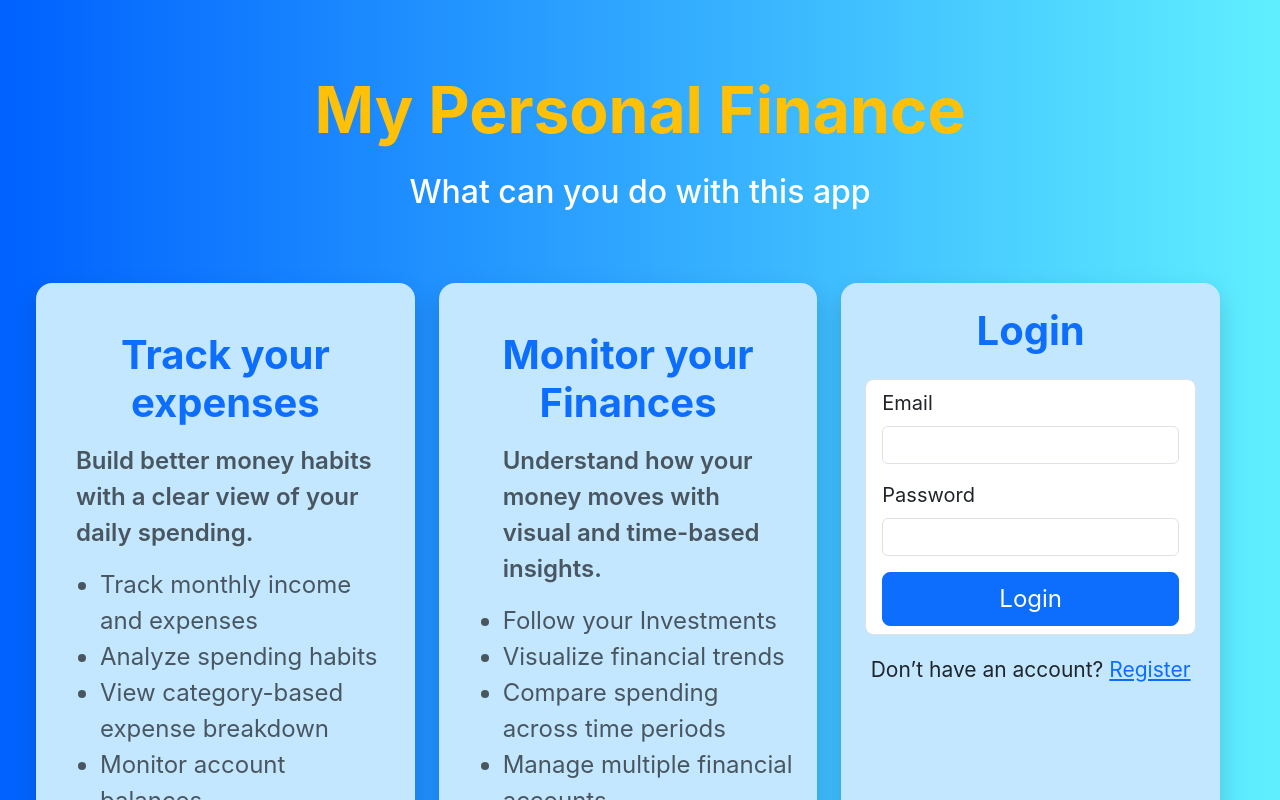
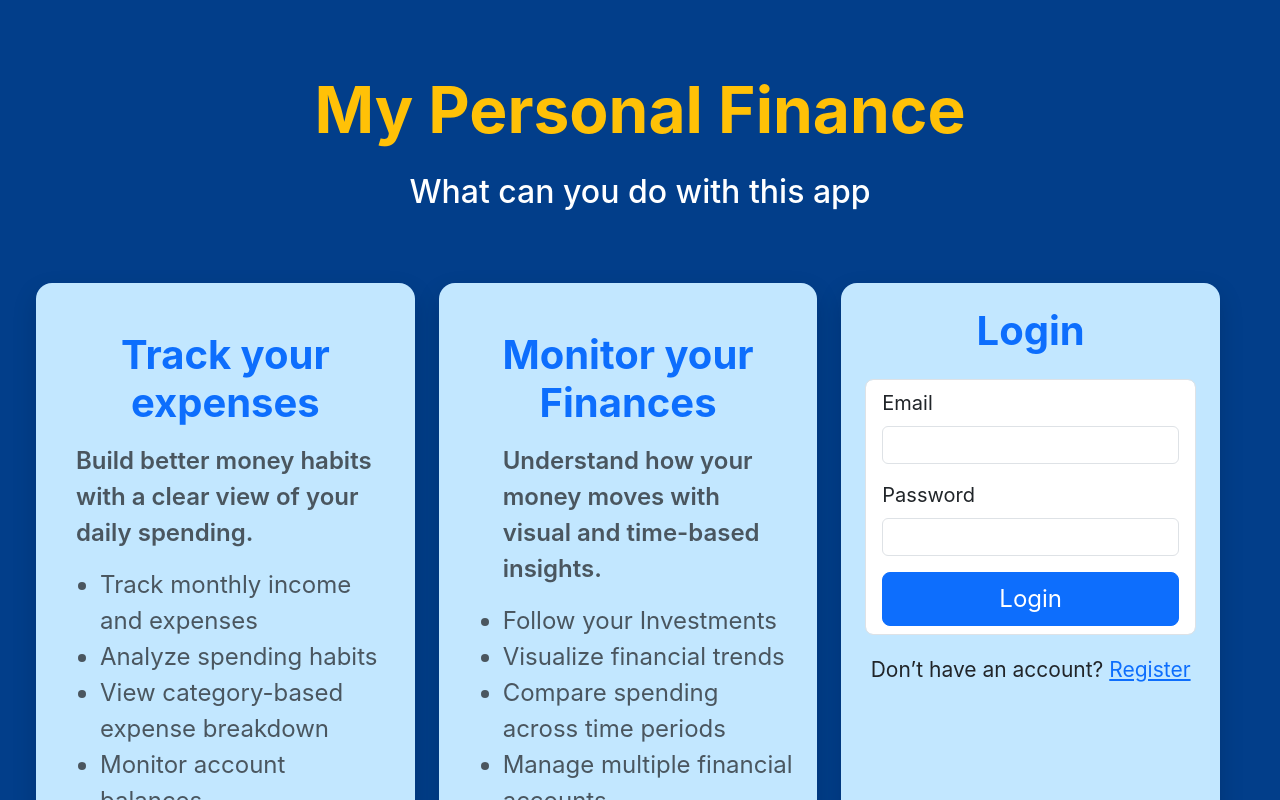
Before and after one commit to Plutarch1971/personal-finance-app, a React (Vite) app in the folder client/: page / in a window 1280 px wide. Shown: the top 800 px of the page. Built offline with nearby package versions, Linux system fonts and the light colour scheme; no server answers.

Commit message:
Changed apps background color to blue

```diff
--- a/client/src/App.css
+++ b/client/src/App.css
@@ -1,6 +1,7 @@
 /* Custom brand colors */
 :root {
-  --primary-color: #4a90e2;
+  /* --primary-color: #4a90e2; */
+  --primary-color: #023e8a
 }
 
 /* Override Bootstrap card shadow */
--- a/client/src/index.css
+++ b/client/src/index.css
@@ -1,7 +1,8 @@
 @import url('https://fonts.googleapis.com/css2?family=Great+Vibes&display=swap');
 body {
- background: linear-gradient(90deg, #0061FF, #60EFFF);
+ /* background: linear-gradient(90deg, #0061FF, #60EFFF); */
   /* background:linear-gradient(135deg, #1e3a8a, #0d6efd 50%,#3b82f6 100%);  */
+  background: #023e8a;
   min-height: 100vh;
   font-family: -apple-system, BlinkMacSystemFont, 'Segoe UI', 'Roboto', sans-serif;
 }
```
